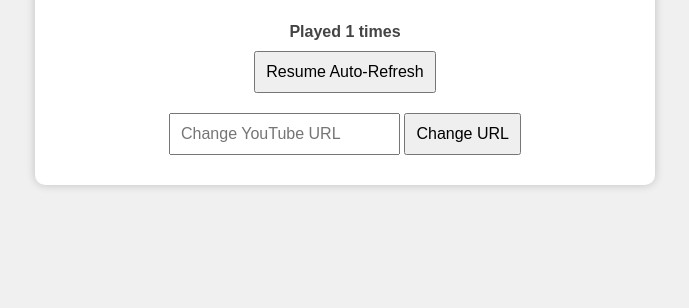
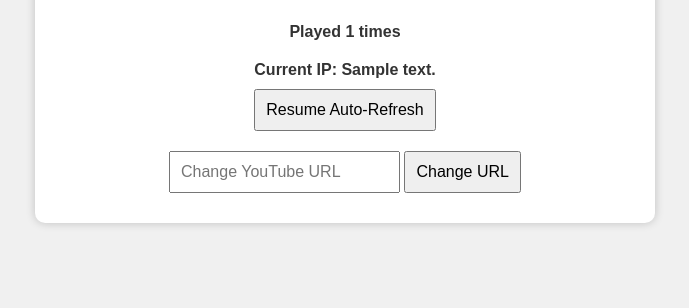
Before and after one commit to yashika-plays/yt, a Flask app: template templates/index.html in a window 1280 px wide. Shown: the part 492-800 px from the top of the page, without its empty margins (295-984 px from the left). Run offline with Flask 3, Linux system fonts and the light colour scheme; the template is opened without the code that fills it: most values are stand-ins (such as "Sample title", 1, 10 or a date in 2020).

Commit message:
Update index.html

```diff
--- a/templates/index.html
+++ b/templates/index.html
@@ -29,10 +29,10 @@
       margin-top: 10px;
       font-size: 16px;
     }
-    .count {
+    .info {
       margin-top: 20px;
       font-weight: bold;
-      color: #444;
+      color: #333;
     }
   </style>
 </head>
@@ -50,7 +50,8 @@
       <iframe src="https://www.youtube.com/embed/{{ video_id }}?autoplay=1&mute=1&vq=small"
               allow="autoplay; encrypted-media" allowfullscreen></iframe>
 
-      <div class="count">Played {{ play_count }} times</div>
+      <div class="info">Played {{ play_count }} times</div>
+      <div class="info">Current IP: {{ ip_address }}</div>
 
       <form method="POST">
         {% if autorefresh %}
```
